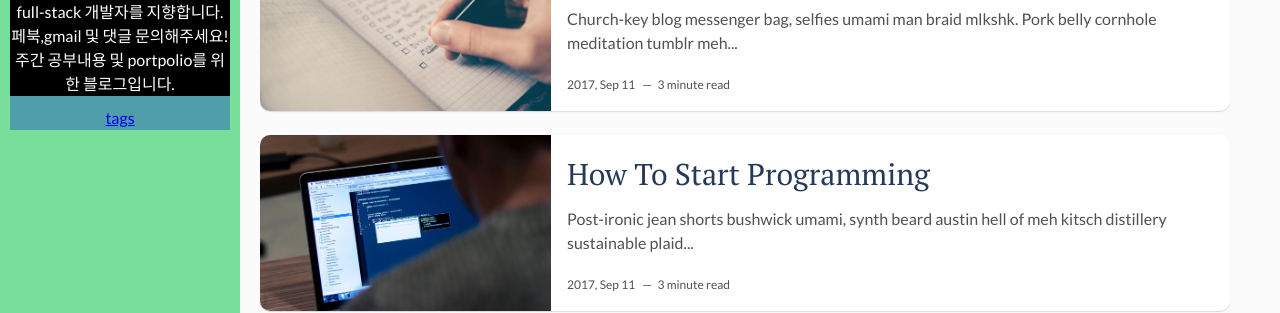
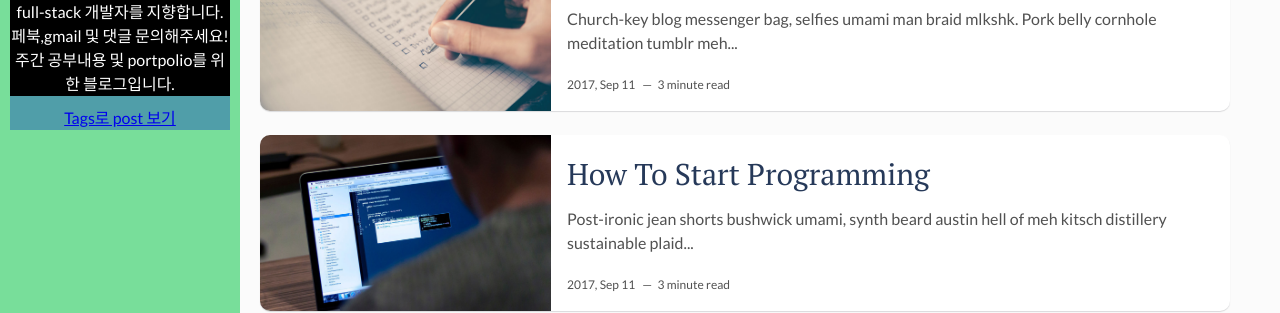
Before and after one commit to SinYongJu/SinYongJu.github.io, a Jekyll site: the page built from index.html, in a window 1280 px wide. Shown: the part 285-598 px from the top of the page. Built offline with Jekyll 4.4.1, drawn with Linux system fonts in a browser that asks for light colours.

```diff
--- a/_layouts/main.html
+++ b/_layouts/main.html
@@ -13,7 +13,8 @@ layout: default
       <div class="" style="background-color:black; color:#fff">
         <p>full-stack 개발자를 지향합니다. 페북,gmail 및 댓글 문의해주세요! 주간 공부내용 및 portpolio를 위한 블로그입니다.</p>
       </div>
-      <a href="{{site.baseurl}}/tags/">tags</a>
+      <a href="{{site.baseurl}}/tags/" style="font">Tags로 post 보기</a>
+
     </div>
   </header> <!-- End Header -->
   <footer>
```
